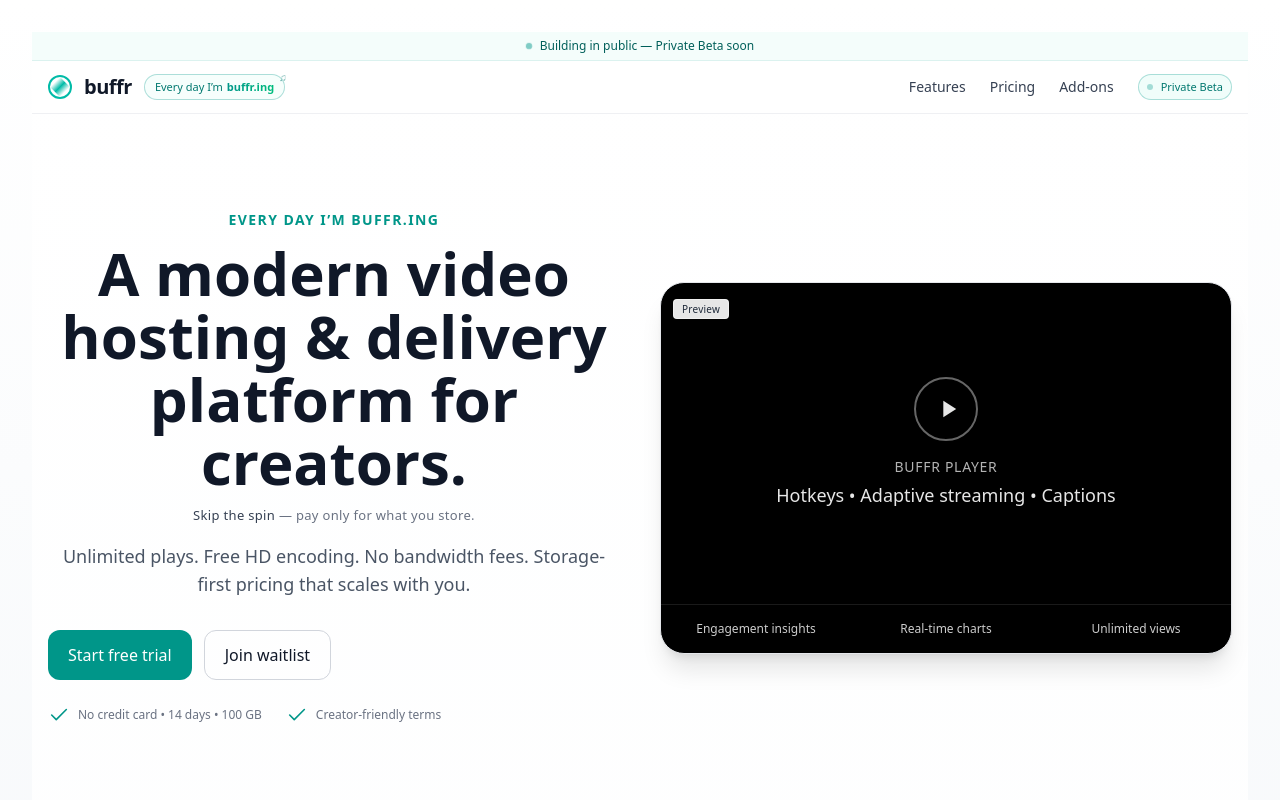
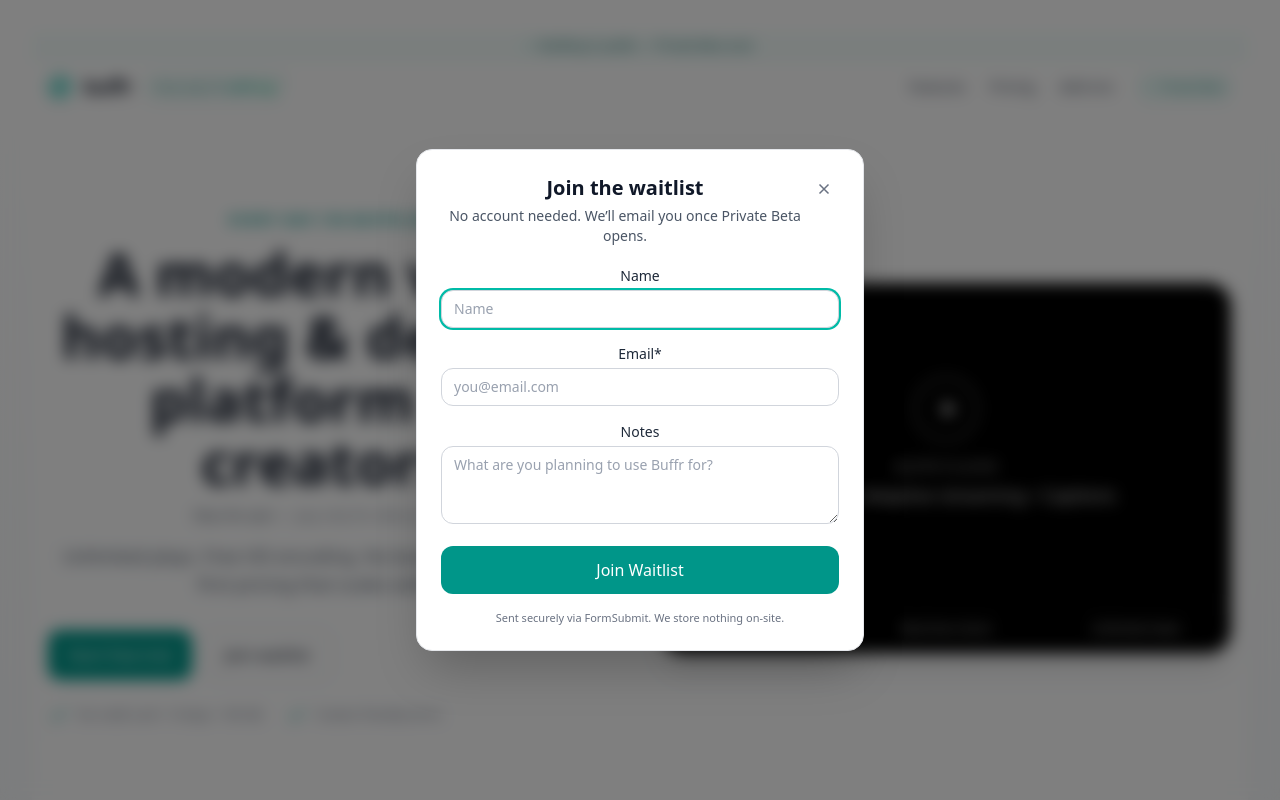
Before and after one commit to buffr-ing/buffr.cloud, a React (Vite) app in the folder buffr-mock/: page / in a window 1280 px wide. Both pictures are taken after a click on the button "Start free trial". Shown: the top 800 px of the page. Built offline with nearby package versions, Linux system fonts and the light colour scheme.

Commit message:
Waitlist

```diff
--- a/buffr-mock/src/App.tsx
+++ b/buffr-mock/src/App.tsx
@@ -1,8 +1,15 @@
-import React, { useMemo, useState } from "react";
+import React, { useMemo, useState, useRef, useEffect } from "react";
 import './App.css'
 
 // Buffr Landing + Pricing Mock (Tailwind only)
 // Skip the spin — Pay only for what you store. Unlimited plays.
+
+// === Minimal-effort waitlist via FormSubmit (client-only; no hosting needed) ===
+// 1) Set WAITLIST_EMAIL_TO to your inbox or alias.
+// 2) On the FIRST submission, FormSubmit emails you a verification link. Click it once.
+// 3) After that, submissions go straight to your inbox.
+const WAITLIST_EMAIL_TO = "waitlist@buffr.inf";
+const FORMSUBMIT_ENDPOINT = `https://formsubmit.co/ajax/${encodeURIComponent(WAITLIST_EMAIL_TO)}`;
 
 function SectionTitle({ kicker, title, subtitle }: { kicker?: string; title: string; subtitle?: string }) {
   return (
@@ -10,6 +17,183 @@
       {kicker && <p className="text-sm font-semibold tracking-wider uppercase text-teal-500">{kicker}</p>}
       <h2 className="mt-2 text-3xl md:text-4xl font-semibold tracking-tight text-gray-900 dark:text-gray-100">{title}</h2>
       {subtitle && <p className="mt-3 text-base md:text-lg text-gray-600 dark:text-gray-300">{subtitle}</p>}
+    </div>
+  );
+}
+
+/* ---------- Reusable "Waitlist" modal (FormSubmit-based; no backend) ---------- */
+function WaitlistModal({ open, onClose }: { open: boolean; onClose: () => void }) {
+  const [name, setName] = useState("");
+  const [email, setEmail] = useState("");
+  const [notes, setNotes] = useState("");
+  const [honeypot, setHoneypot] = useState(""); // simple bot trap
+  const [loading, setLoading] = useState(false);
+  const [status, setStatus] = useState<"idle" | "ok" | "fail">("idle");
+  const [msg, setMsg] = useState<string>("");
+
+  const firstFieldRef = useRef<HTMLInputElement>(null);
+
+  useEffect(() => {
+    if (open) {
+      setTimeout(() => firstFieldRef.current?.focus(), 50);
+      const onKey = (e: KeyboardEvent) => { if (e.key === "Escape") onClose(); };
+      window.addEventListener("keydown", onKey);
+      return () => window.removeEventListener("keydown", onKey);
+    } else {
+      // reset modal when closed
+      setStatus("idle");
+      setMsg("");
+      setLoading(false);
+    }
+  }, [open, onClose]);
+
+  const submit = async (e?: React.FormEvent) => {
+    e?.preventDefault();
+    if (honeypot) return; // bot detected
+    if (!email.trim()) {
+      setMsg("Please enter your email so we can reach you.");
+      setStatus("fail");
+      return;
+    }
+    try {
+      setLoading(true);
+      setStatus("idle");
+      setMsg("");
+
+      // FormSubmit recommends sending JSON to /ajax endpoint
+      const res = await fetch(FORMSUBMIT_ENDPOINT, {
+        method: "POST",
+        headers: { "Content-Type": "application/json", "Accept": "application/json" },
+        body: JSON.stringify({
+          _subject: "Buffr Waitlist Signup",
+          Name: name || "-",
+          Email: email,
+          Notes: notes || "-",
+          Source: "Announcement page",
+          _template: "table",
+          _replyto: email,
+        }),
+      });
+
+      const data = await res.json().catch(() => ({}));
+      if (res.ok) {
+        setStatus("ok");
+        setMsg("Thanks! We’ve received your request. If this is your first submission, check your inbox for a quick verification email from FormSubmit.");
+        setName("");
+        setEmail("");
+        setNotes("");
+      } else {
+        setStatus("fail");
+        setMsg(data?.message || "Something went wrong. Please try again or email us directly.");
+      }
+    } catch (err) {
+      setStatus("fail");
+      setMsg("Network error. Please try again or email us directly.");
+    } finally {
+      setLoading(false);
+    }
+  };
+
+  if (!open) return null;
+  return (
+    <div
+      aria-modal="true"
+      role="dialog"
+      className="fixed inset-0 z-[100] grid place-items-center p-4"
+      onClick={(e) => { if (e.target === e.currentTarget) onClose(); }}
+    >
+      <div className="absolute inset-0 bg-black/50 backdrop-blur-sm" />
+      <div className="relative w-full max-w-md rounded-2xl border border-gray-200 dark:border-gray-800 bg-white dark:bg-gray-950 shadow-2xl">
+        <div className="p-6">
+          <div className="flex items-start justify-between">
+            <div>
+              <h3 className="text-xl font-semibold text-gray-900 dark:text-gray-100">Join the waitlist</h3>
+              <p className="mt-1 text-sm text-gray-600 dark:text-gray-300">
+                No account needed. We’ll email you once Private Beta opens.
+              </p>
+            </div>
+            <button
+              aria-label="Close"
+              onClick={onClose}
+              className="rounded-lg p-1.5 hover:bg-gray-100 dark:hover:bg-gray-900 text-gray-500"
+            >
+              <svg width="18" height="18" viewBox="0 0 24 24" fill="none" stroke="currentColor" strokeWidth="2">
+                <path d="M18 6 6 18M6 6l12 12" />
+              </svg>
+            </button>
+          </div>
+
+          <form className="mt-5 space-y-4" onSubmit={submit}>
+            {/* honeypot (hidden visually) */}
+            <input
+              tabIndex={-1}
+              autoComplete="off"
+              value={honeypot}
+              onChange={(e) => setHoneypot(e.target.value)}
+              className="absolute opacity-0 pointer-events-none -z-10"
+              aria-hidden="true"
+            />
+            <div>
+              <label className="block text-sm font-medium text-gray-800 dark:text-gray-200">Name</label>
+              <input
+                ref={firstFieldRef}
+                type="text"
+                value={name}
+                onChange={(e) => setName(e.target.value)}
+                className="mt-1 w-full rounded-xl border border-gray-300 dark:border-gray-700 bg-white dark:bg-gray-900 px-3 py-2 text-sm outline-none focus:ring-2 ring-teal-500 text-gray-900 dark:text-gray-100 placeholder-gray-400 dark:placeholder-gray-500"
+                placeholder="Name"
+              />
+            </div>
+            <div>
+              <label className="block text-sm font-medium text-gray-800 dark:text-gray-200">Email*</label>
+              <input
+                type="email"
+                required
+                value={email}
+                onChange={(e) => setEmail(e.target.value)}
+                className="mt-1 w-full rounded-xl border border-gray-300 dark:border-gray-700 bg-white dark:bg-gray-900 px-3 py-2 text-sm outline-none focus:ring-2 ring-teal-500 text-gray-900 dark:text-gray-100 placeholder-gray-400 dark:placeholder-gray-500"
+                placeholder="you@email.com"
+              />
+            </div>
+            <div>
+              <label className="block text-sm font-medium text-gray-800 dark:text-gray-200">Notes</label>
+              <textarea
+                value={notes}
+                onChange={(e) => setNotes(e.target.value)}
+                rows={3}
+                className="mt-1 w-full rounded-xl border border-gray-300 dark:border-gray-700 bg-white dark:bg-gray-900 px-3 py-2 text-sm outline-none focus:ring-2 ring-teal-500 text-gray-900 dark:text-gray-100 placeholder-gray-400 dark:placeholder-gray-500"
+                placeholder="What are you planning to use Buffr for?"
+              />
+            </div>
+
+            <button
+              type="submit"
+              disabled={loading}
+              className="w-full rounded-xl bg-teal-600 text-white px-5 py-3 font-medium hover:bg-teal-700 disabled:opacity-70 disabled:cursor-not-allowed flex items-center justify-center gap-2"
+            >
+              {loading && (
+                <svg className="animate-spin" width="18" height="18" viewBox="0 0 24 24" fill="none">
+                  <circle cx="12" cy="12" r="9" stroke="currentColor" strokeOpacity=".25" strokeWidth="3" />
+                  <path d="M21 12a9 9 0 0 1-9 9" stroke="currentColor" strokeWidth="3" />
+                </svg>
+              )}
+              {loading ? "Sending..." : "Join Waitlist"}
+            </button>
+
+            {status !== "idle" && (
+              <div
+                className={`text-sm mt-2 ${status === "ok" ? "text-emerald-600 dark:text-emerald-400" : "text-rose-600 dark:text-rose-400"}`}
+              >
+                {msg}
+              </div>
+            )}
+
+            <p className="text-[11px] text-gray-500 dark:text-gray-400">
+              Sent securely via FormSubmit. We store nothing on-site.
+            </p>
+          </form>
+        </div>
+      </div>
     </div>
   );
 }
@@ -155,7 +339,7 @@
   );
 }
 
-function PricingCards() {
+function PricingCards({ openWaitlist }: { openWaitlist: () => void }) {
   return (
     <div className="grid grid-cols-[repeat(auto-fit,minmax(220px,1fr))] gap-6">
       {/* Trial */}
@@ -169,14 +353,21 @@
           <li>• No bandwidth fees</li>
           <li>• Modern player & captions</li>
         </ul>
-        <button className="mt-6 w-full rounded-xl bg-teal-600 text-white py-2.5 font-medium hover:bg-teal-700 transition">Join Private Beta</button>
+        <button
+          onClick={openWaitlist}
+          className="mt-6 w-full rounded-xl bg-teal-600 text-white py-2.5 font-medium hover:bg-teal-700 transition"
+        >
+          Join Private Beta
+        </button>
       </div>
 
       {/* Starter */}
       <div className="relative rounded-3xl border-2 border-teal-500 p-6 bg-white dark:bg-gray-900 shadow-xl min-w-[220px]">
         <div className="absolute -top-3 right-6 px-2.5 py-1 text-xs rounded-full bg-teal-600 text-white">Most Popular</div>
         <div className="text-sm font-semibold text-teal-600">Starter</div>
-        <div className="mt-2 text-3xl font-semibold text-gray-900 dark:text-gray-100">$25<span className="text-base font-normal text-gray-500">/mo</span></div>
+        <div className="mt-2 text-3xl font-semibold text-gray-900 dark:text-gray-100">
+          $25<span className="text-base font-normal text-gray-500">/mo</span>
+        </div>
         <p className="mt-2 text-gray-600 dark:text-gray-300">Includes 500 GB • unlimited plays • no surprises</p>
         <ul className="mt-4 space-y-2 text-sm text-gray-700 dark:text-gray-300">
           <li>• 500 GB included</li>
@@ -184,7 +375,12 @@
           <li>• Extra: $0.04/GB (to 10 TB)</li>
           <li>• Above 10 TB: $0.03/GB</li>
         </ul>
-        <button className="mt-6 w-full rounded-xl bg-teal-600 text-white py-2.5 font-medium hover:bg-teal-700 transition">Get Started</button>
+        <button
+          onClick={openWaitlist}
+          className="mt-6 w-full rounded-xl bg-teal-600 text-white py-2.5 font-medium hover:bg-teal-700 transition"
+        >
+          Get Started
+        </button>
         <div className="mt-3 text-xs text-gray-500 dark:text-gray-400">Add-ons available with any paid plan.</div>
 
         {/* subtle "coming soon" corner ribbon on Starter */}
@@ -206,7 +402,12 @@
           <li>• Contracts & invoicing</li>
           <li>• Architecture reviews</li>
         </ul>
-        <button className="mt-6 w-full rounded-xl bg-gray-900 text-white py-2.5 font-medium hover:bg-black transition">Talk to Sales</button>
+        <button
+          onClick={openWaitlist}
+          className="mt-6 w-full rounded-xl bg-gray-900 text-white py-2.5 font-medium hover:bg-black transition"
+        >
+          Talk to Sales
+        </button>
       </div>
     </div>
   );
@@ -240,7 +441,7 @@
   // Future add-ons go here…
 ];
 
-function AddOnCard({ addOn }: { addOn: AddOn }) {
+function AddOnCard({ addOn, openWaitlist }: { addOn: AddOn; openWaitlist: () => void }) {
   return (
     <div className="rounded-3xl border border-gray-200 dark:border-gray-800 p-6 bg-white/70 dark:bg-gray-900/60 shadow min-w-[220px] flex flex-col">
       <div className="flex items-start justify-between gap-3">
@@ -267,7 +468,10 @@
       </div>
 
       <div className="mt-5">
-        <button className="w-full rounded-xl border border-gray-300 dark:border-gray-700 px-4 py-2.5 text-sm font-medium hover:bg-gray-50 dark:hover:bg-gray-900">
+        <button
+          onClick={openWaitlist}
+          className="w-full rounded-xl border border-gray-300 dark:border-gray-700 px-4 py-2.5 text-sm font-medium hover:bg-gray-50 dark:hover:bg-gray-900"
+        >
           Enable add-on
         </button>
       </div>
@@ -279,7 +483,7 @@
   );
 }
 
-function AddOnsGrid() {
+function AddOnsGrid({ openWaitlist }: { openWaitlist: () => void }) {
   return (
     <section id="addons" className="mx-auto max-w-7xl px-4 py-14 md:py-20">
       <SectionTitle
@@ -288,7 +492,7 @@
         subtitle="Optional capabilities you can enable per video or across your library. Billed as metered usage on your monthly invoice."
       />
       <div className="mt-10 grid grid-cols-[repeat(auto-fit,minmax(260px,1fr))] gap-6">
-        {ADD_ONS.map(a => <AddOnCard key={a.id} addOn={a} />)}
+        {ADD_ONS.map(a => <AddOnCard key={a.id} addOn={a} openWaitlist={openWaitlist} />)}
       </div>
     </section>
   );
@@ -326,9 +530,12 @@
 /* ---------- Page ---------- */
 
 export default function BuffrLandingMock() {
+  const [waitlistOpen, setWaitlistOpen] = useState(false);
+  const openWaitlist = () => setWaitlistOpen(true);
+
   return (
     <>
-      {/* Local CSS for micro-animations (idle: note only; hover: full chaos) */}
+      {/* Local CSS for micro-animations and cursor affordance */}
       <style>{`
         @keyframes chaos-wiggle {
           0% { transform: translateY(0) rotate(0deg); }
@@ -393,22 +600,28 @@
         .beta-pill {
           @apply inline-flex items-center gap-2 rounded-full px-2.5 py-1 text-[12px] border shadow-sm;
         }
+
+        /* --- Cursor affordance (show hand cursor on hover) --- */
+        button { cursor: default; }
+        button:hover { cursor: pointer; }
+        .chaos-pill { cursor: default; }
+        .chaos-pill:hover { cursor: pointer; }
       `}</style>
 
       {/* Full-bleed background to cover GH Pages white margins */}
       <div className="fixed inset-0 -z-10 bg-gradient-to-b from-white to-slate-50 dark:from-gray-950 dark:to-gray-950" />
 
       <div className="relative min-h-screen bg-gradient-to-b from-white to-slate-50 dark:from-gray-950 dark:to-gray-950 text-gray-900 dark:text-gray-50">
-        {/* Top announcement bar (subtle coming soon) */}
-        <div className="sticky top-0 z-50">
+        {/* Top announcement bar (now NOT sticky) */}
+        <div>
           <div className="text-xs flex items-center justify-center gap-2 py-1.5 bg-teal-50/70 dark:bg-teal-900/20 text-teal-800 dark:text-teal-300 border-b border-teal-600/10">
             <span className="inline-block h-1.5 w-1.5 rounded-full bg-teal-600/80 dark:bg-teal-300 animate-[beta-dot_1.8s_ease-in-out_infinite]" />
             <span>Building in public — Private Beta soon</span>
           </div>
         </div>
 
-        {/* Nav */}
-        <header className="sticky top-[25px] z-40 backdrop-blur bg-white/70 dark:bg-gray-950/60 border-b border-gray-200/60 dark:border-gray-800">
+        {/* Nav (sticky) */}
+        <header className="sticky top-0 z-40 backdrop-blur bg-white/70 dark:bg-gray-950/60 border-b border-gray-200/60 dark:border-gray-800">
           <div className="mx-auto max-w-7xl px-4 py-3 flex items-center justify-between">
             <div className="flex items-center gap-3 group">
               {/* Logo mark */}
@@ -424,6 +637,7 @@
                 className="hidden !inline-flex md:!inline-flex items-center gap-1 rounded-full text-[11px] font-medium px-2.5 py-1 border border-teal-600/30 text-teal-700 dark:text-teal-300 bg-teal-50/60 dark:bg-teal-900/20 hover:bg-teal-50 dark:hover:bg-teal-900/30 transition group/buff chaos-pill"
                 aria-label="Every day I'm buffr.ing"
                 title="Every day I'm buffr.ing"
+                onClick={(e) => { e.preventDefault(); openWaitlist(); }}
               >
                 <span className="inline-block">Every day I’m</span>
                 <span className="inline-block font-semibold relative">
@@ -462,8 +676,8 @@
                 Unlimited plays. Free HD encoding. No bandwidth fees. Storage-first pricing that scales with you.
               </p>
               <div className="mt-8 flex flex-col sm:flex-row gap-3">
-                <button className="rounded-xl bg-teal-600 text-white px-5 py-3 font-medium hover:bg-teal-700">Start free trial</button>
-                <button className="rounded-xl border border-gray-300 dark:border-gray-700 px-5 py-3 font-medium hover:bg-gray-50 dark:hover:bg-gray-900">Join waitlist</button>
+                <button onClick={openWaitlist} className="rounded-xl bg-teal-600 text-white px-5 py-3 font-medium hover:bg-teal-700">Start free trial</button>
+                <button onClick={openWaitlist} className="rounded-xl border border-gray-300 dark:border-gray-700 px-5 py-3 font-medium hover:bg-gray-50 dark:hover:bg-gray-900">Join waitlist</button>
               </div>
               <div className="mt-6 flex items-center gap-6 text-xs text-gray-500 dark:text-gray-400">
                 <div className="flex items-center gap-2 group"><Icon path="M20 6L9 17l-5-5" /> No credit card • 14 days • 100 GB</div>
@@ -523,7 +737,7 @@
           <SectionTitle title="Fair, transparent pricing" subtitle="Unlimited views. Free HD encoding. Pay only for what you store. Built-in volume savings as you grow." />
           <div className="mt-10 grid lg:grid-cols-3 gap-8 lg:items-start">
             <div className="lg:col-span-2 space-y-8">
-              <PricingCards />
+              <PricingCards openWaitlist={openWaitlist} />
               <PricingCalc />
             </div>
             <aside className="rounded-3xl border border-gray-200 dark:border-gray-800 p-6 bg-white/70 dark:bg-gray-900/60">
@@ -540,10 +754,24 @@
               </div>
             </aside>
           </div>
+          {/* Medium motif
+          <div className="mt-10 grid flex justify-center">
+            <button
+              onClick={openWaitlist}
+              className="underline-chaos-hover inline-flex items-center gap-3 rounded-full text-lg font-semibold px-6 py-3 border-2 border-teal-600/40 text-teal-700 dark:text-teal-300 bg-teal-50/80 dark:bg-teal-900/30 chaos-pill transition relative hover:shadow-[0_0_25px_-5px_rgba(20,184,166,0.6)]"
+            >
+              <span>Every day I’m</span>
+              <span className="relative">
+                <span className="bg-clip-text text-transparent bg-gradient-to-r from-teal-600 to-emerald-500">buffr.ing</span>
+                <span className="absolute left-0 -bottom-1 block h-[3px] w-full bg-gradient-to-r from-teal-500 to-emerald-500 rounded-full underline-chaos-bar"></span>
+                <span className="absolute -right-4 -top-3 text-[14px] select-none sparkle-note">♫</span>
+              </span>
+            </button>
+          </div> */}
         </section>
 
         {/* Add-ons */}
-        <AddOnsGrid />
+        <AddOnsGrid openWaitlist={openWaitlist} />
 
         {/* FAQ */}
         <section className="mx-auto max-w-7xl px-4 py-14 md:py-20">
@@ -574,21 +802,12 @@
 
         {/* Bottom animated motifs */}
         <section className="mx-auto max-w-7xl px-4 py-20 space-y-12">
-          {/* Medium motif */}
-          <div className="flex justify-center">
-            <div className="underline-chaos-hover inline-flex items-center gap-3 rounded-full text-lg font-semibold px-6 py-3 border-2 border-teal-600/40 text-teal-700 dark:text-teal-300 bg-teal-50/80 dark:bg-teal-900/30 chaos-pill transition relative hover:shadow-[0_0_25px_-5px_rgba(20,184,166,0.6)]">
-              <span>Every day I’m</span>
-              <span className="relative">
-                <span className="bg-clip-text text-transparent bg-gradient-to-r from-teal-600 to-emerald-500">buffr.ing</span>
-                <span className="absolute left-0 -bottom-1 block h-[3px] w-full bg-gradient-to-r from-teal-500 to-emerald-500 rounded-full underline-chaos-bar"></span>
-                <span className="absolute -right-4 -top-3 text-[14px] select-none sparkle-note">♫</span>
-              </span>
-            </div>
-          </div>
-
           {/* XL chaotic motif */}
           <div className="flex justify-center">
-            <div className="group inline-flex items-center gap-5 rounded-full text-2xl md:text-3xl font-bold px-10 py-6 border-4 border-teal-600/50 text-teal-700 dark:text-teal-300 bg-teal-50 dark:bg-teal-900/40 transition relative hover:shadow-[0_0_40px_-5px_rgba(20,184,166,0.7)]">
+            <button
+              onClick={openWaitlist}
+              className="group inline-flex items-center gap-5 rounded-full text-2xl md:text-3xl font-bold px-10 py-6 border-4 border-teal-600/50 text-teal-700 dark:text-teal-300 bg-teal-50 dark:bg-teal-900/40 transition relative hover:shadow-[0_0_40px_-5px_rgba(20,184,166,0.7)]"
+            >
               <span>Every day I’m</span>
               <span className="relative">
                 <span className="bg-clip-text text-transparent bg-gradient-to-r from-teal-600 to-emerald-500">buffr.ing</span>
@@ -599,7 +818,7 @@
                 <span className="absolute -left-6 -top-2 text-[16px] select-none opacity-0 group-hover:opacity-100 group-hover:animate-[bounce-chaos_1.1s_infinite_reverse]">♪</span>
                 <span className="absolute -right-10 top-2 text-[20px] select-none opacity-0 group-hover:opacity-100 group-hover:animate-[bounce-chaos_1.3s_infinite]">♬</span>
               </span>
-            </div>
+            </button>
           </div>
         </section>
 
@@ -620,6 +839,9 @@
           </div>
         </footer>
       </div>
+
+      {/* Waitlist Modal */}
+      <WaitlistModal open={waitlistOpen} onClose={() => setWaitlistOpen(false)} />
     </>
   );
 }
```
